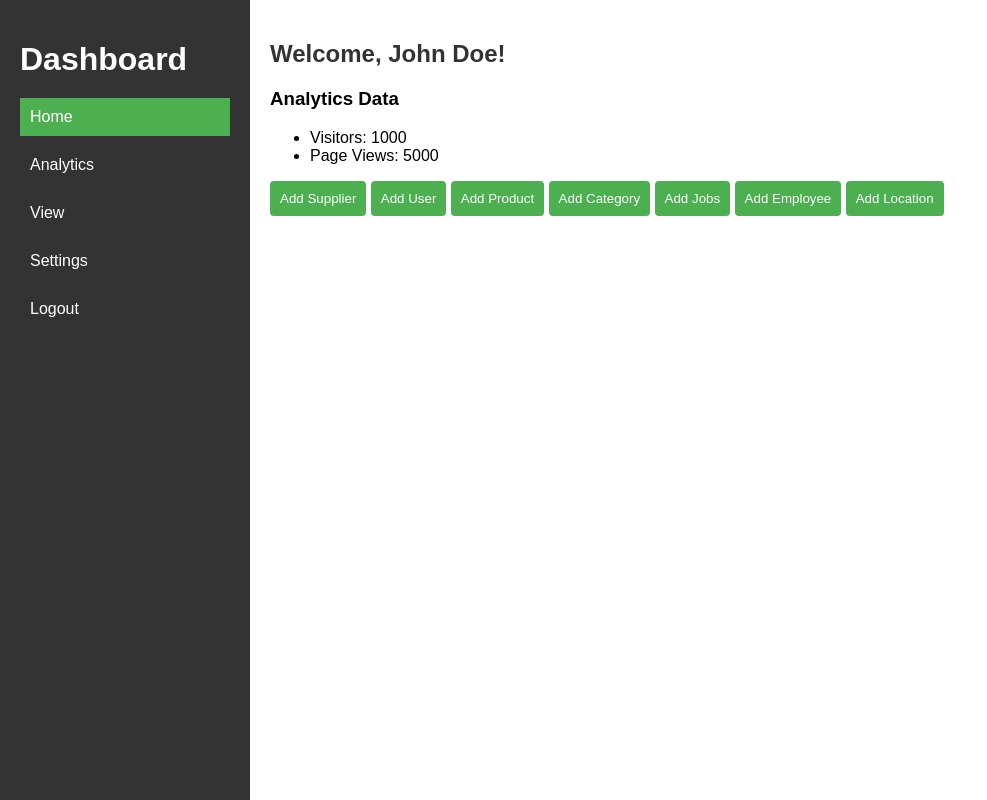
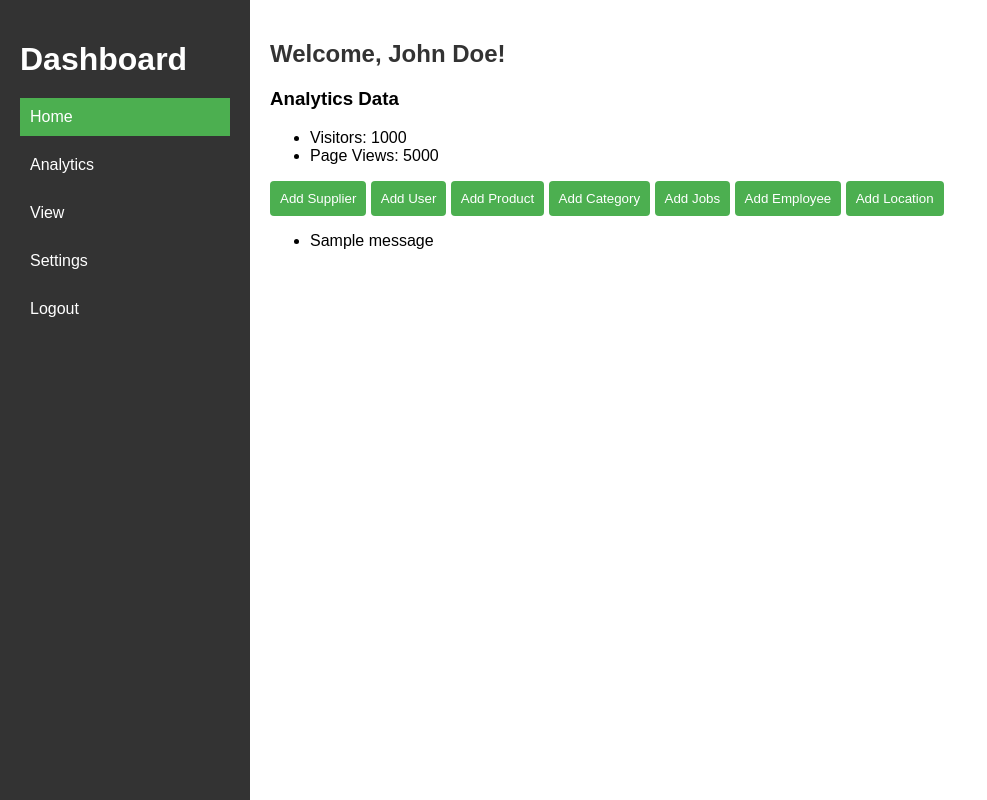
Before and after one commit to Jay-Lokhande/Inventory-Management-System, a Flask app: page /dashboard in a window 1280 px wide. Shown: the whole page, without its empty margins (0-987 px from the left). Run offline with Flask 3, Linux system fonts and the light colour scheme; tables that the repository leaves empty hold one stand-in row (values such as "Sample post"); one stand-in notice (Sample message) is shown.

Commit message:
updated dashboard.html

```diff
--- a/templates/dashboard.html
+++ b/templates/dashboard.html
@@ -42,6 +42,17 @@
     <button onclick="showForm('add_location')">Add Location</button>
     <!-- Add buttons for add_employee and add_product -->
     <div id="forms-container"></div>
+            <div id="flash-messages">
+    {% with messages = get_flashed_messages() %}
+        {% if messages %}
+            <ul>
+                {% for message in messages %}
+                    <li>{{ message }}</li>
+                {% endfor %}
+            </ul>
+        {% endif %}
+    {% endwith %}
+</div>
         </div>
     </div>
 
```
